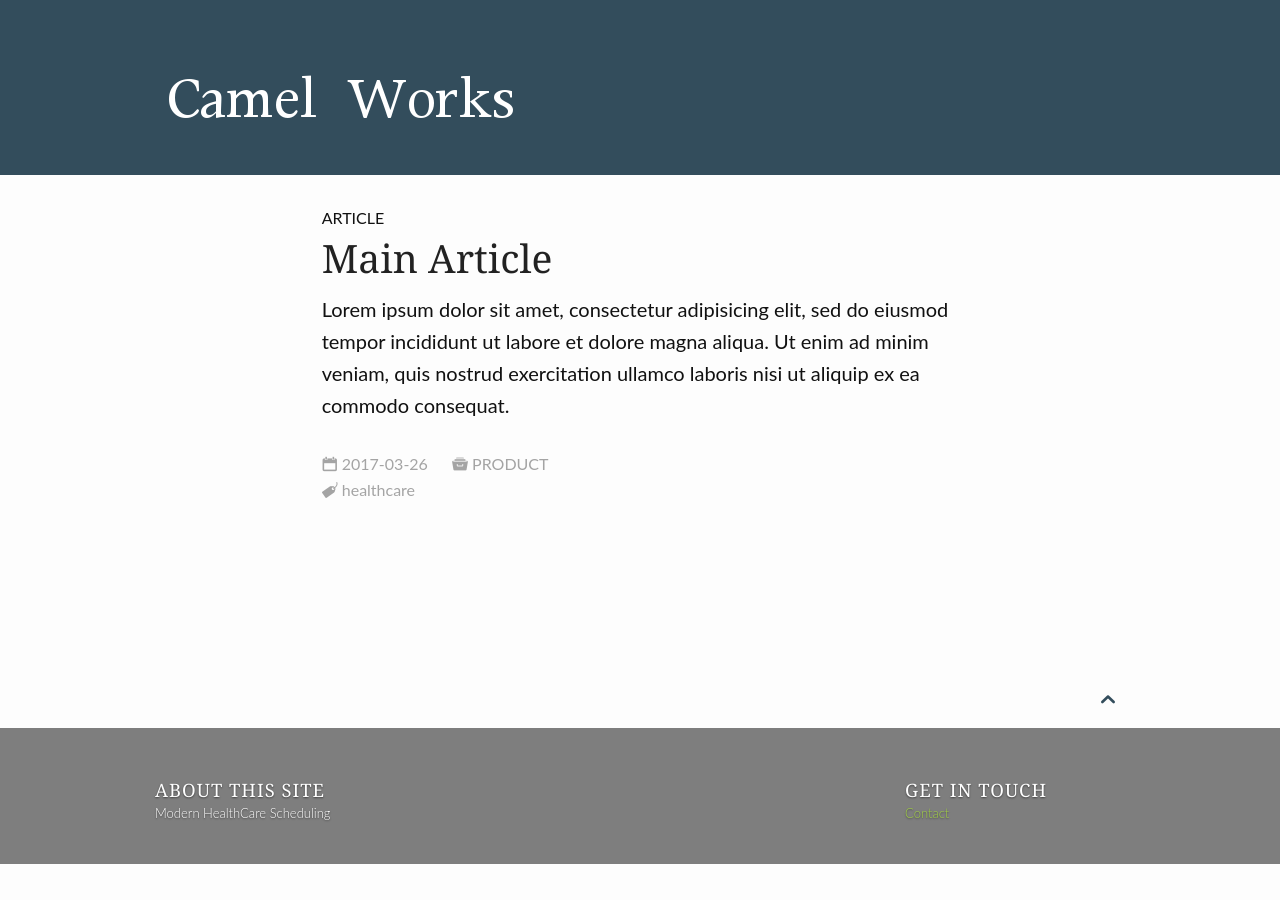
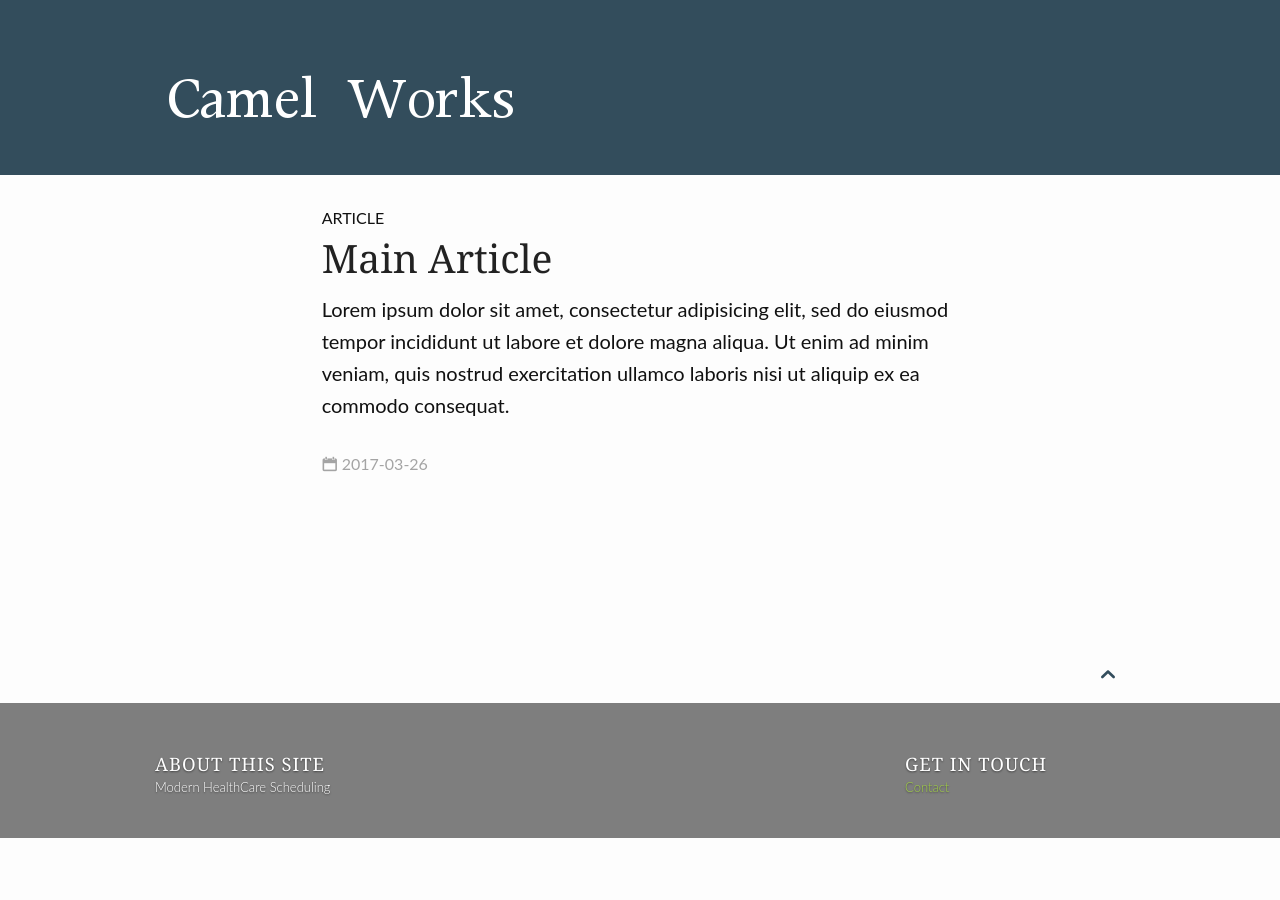
Before and after one commit to doesnotexist/camelworks-website, a Jekyll site: the page built from _posts/2017-03-26-main-article.md, in a window 1280 px wide. Built offline with Jekyll 4.4.1, drawn with Linux system fonts in a browser that asks for light colours.

Commit message:
remove tags and categories from post meta information

```diff
--- a/_includes/_meta_information.html
+++ b/_includes/_meta_information.html
@@ -11,9 +11,5 @@
 				{% if page.date %}
 				<time class="icon-calendar pr20" datetime="{{ page.date | date: "%Y-%m-%d" }}" itemprop="datePublished"> {{ page.date | date: "%Y-%m-%d" }}</time>
 				{% endif %}
-
-				{% if page.categories %}<span class="icon-archive pr20"> {{ page.categories | join: ' · ' | upcase }}{% endif %}</span>
-				<br />
-				<span class="pr20">{% for tag in page.tags %}<span class="icon-price-tag pr10"> {{tag}}</span> {% endfor %}</span>
 			</p>
 			</div><!--  /.page-meta -->
```
